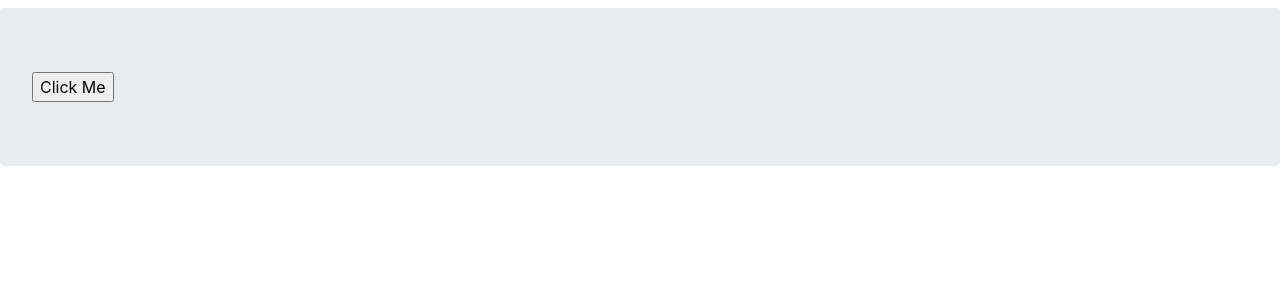
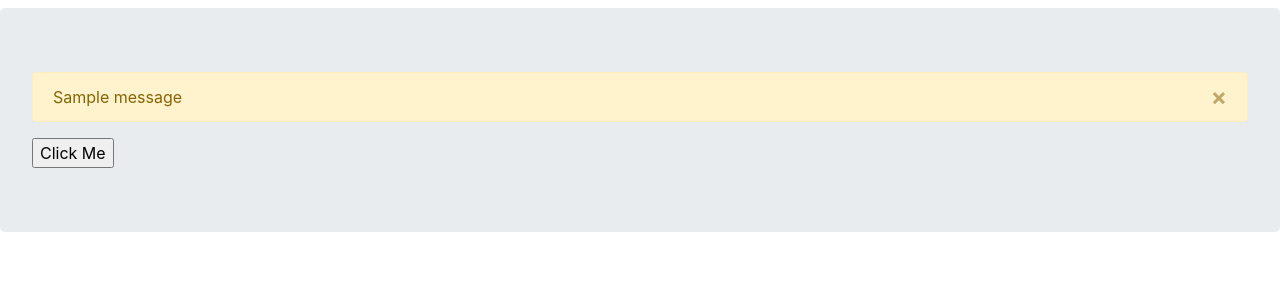
Before and after one commit to ghigbie/flask-flash-forms, a Flask app: page / in a window 1280 px wide. Shown: the part 72-372 px from the top of the page. Run offline with Flask 2, Linux system fonts and the light colour scheme; one stand-in notice (Sample message) is shown; some libraries are stand-ins or nearby versions.

Commit message:
Add more to template

```diff
--- a/templates/index.html
+++ b/templates/index.html
@@ -2,6 +2,15 @@
 
 {% block content %}
     {% for message in get_flashed_messages() %}
+        <div class="alert alert-warning alert-dismissible fade show">
+            <button type="button"
+                    class="fade close"
+                    data-dismiss="alert"
+                    aria-label="Close">
+                <span aria-hidden="true">&times;</span>
+            </button>
+            {{message}}
+        </div>
     {% endfor %}
     <form action=""
           method="POST">
```
